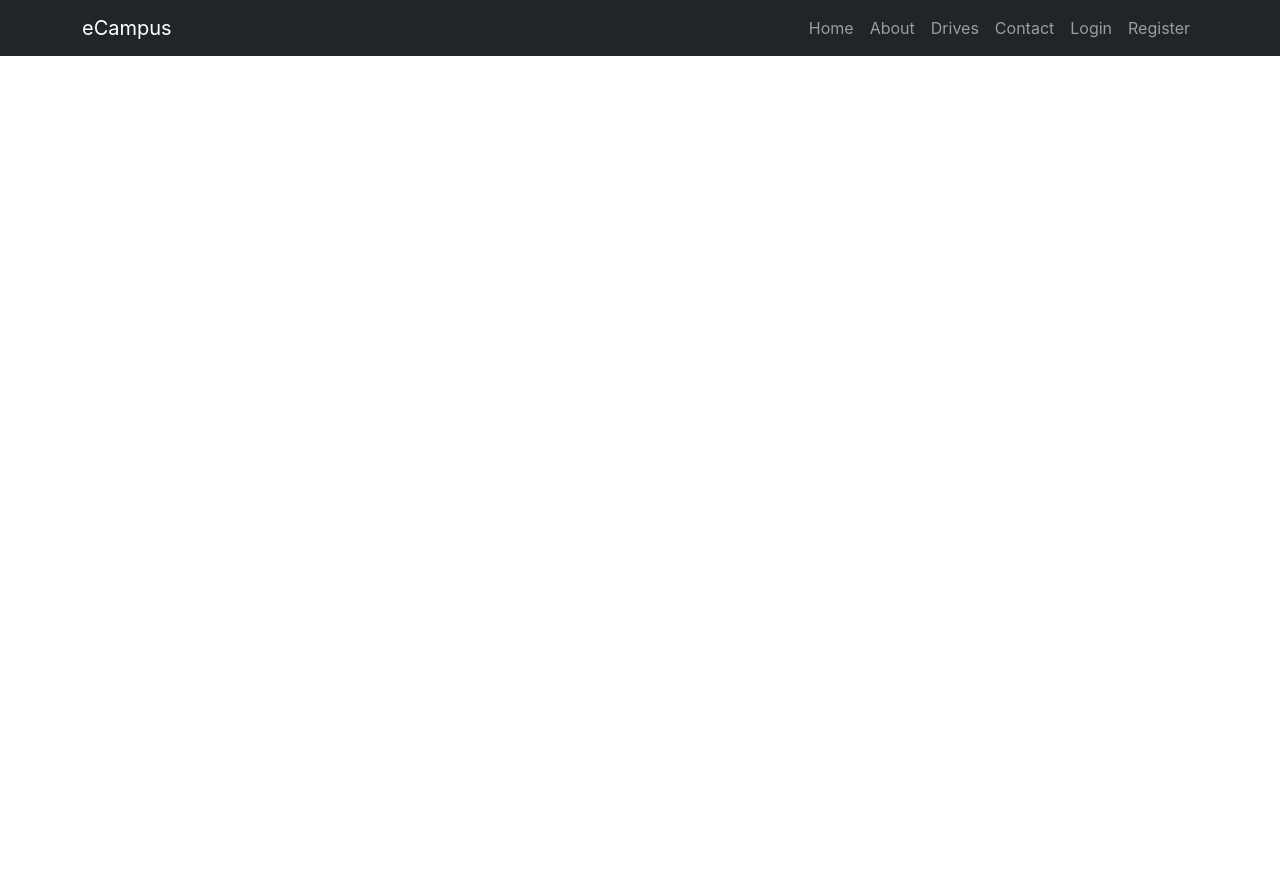
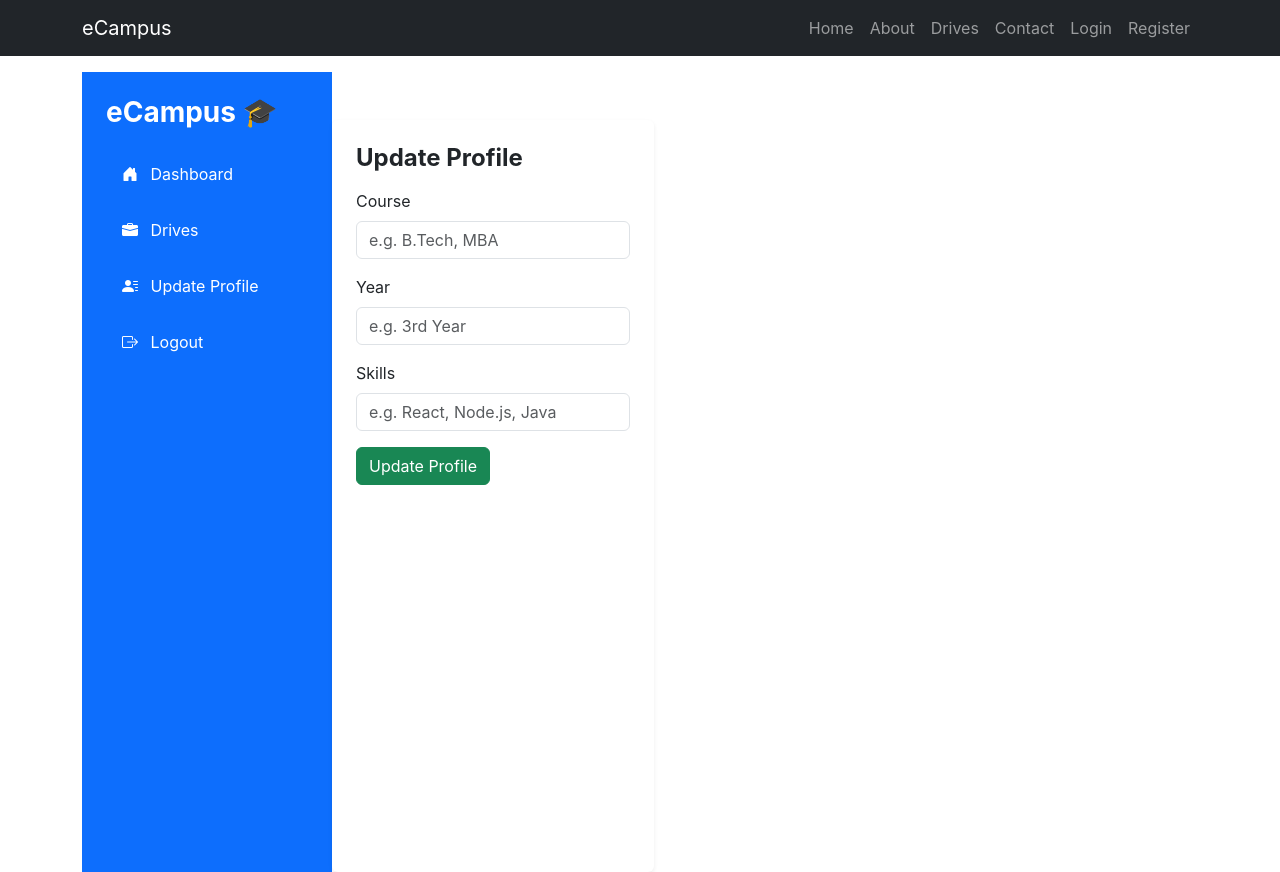
Before and after one commit to Roshan18172/ecampusdrive, a React (Create React App) app: page /upStud in a window 1280 px wide. Before the commit the page ends 800 px from the top, so only its background shows below. Built offline with nearby package versions, Linux system fonts and the light colour scheme; no server answers.

Commit message:
upgrade components
upgrading components by splitting to different

```diff
--- a/src/App.js
+++ b/src/App.js
@@ -10,8 +10,8 @@ import Contact from "./components/pages/Contact";
 import StudentDashboard from "./components/StudComp/StudentDashboard";
 import TeacherDashboard from "./components/TeachComp/TeacherDashboard";
 import StudDrives from "./components/StudComp/StudDrives";
-// import StudentProfile from "./components/StudentProfile";
-// import TeacherProfile, Drives, Login, Register etc.
+import UpdateStudProf from "./components/StudComp/UpdateStudProf";
+
 
 function App() {
 // const user = JSON.parse(localStorage.getItem("user")); // {role: "student"/"teacher"}
@@ -30,6 +30,7 @@ function App() {
           <Route path="/student" element={<StudentDashboard />} />
           <Route path="/teacher" element={<TeacherDashboard />} />
           <Route path="/studdrives" element={<StudDrives />} />
+          <Route path="/upStud" element={<UpdateStudProf />} />
         </Routes>
       </div>
     </Router>
--- a/src/components/StudComp/SsideBar.js
+++ b/src/components/StudComp/SsideBar.js
@@ -22,9 +22,9 @@ const SsideBar = () => {
                     </Link>
                 </li>
                 <li className="nav-item mb-3">
-                    <a href="#profile" className="nav-link text-white">
-                        <i className="bi bi-person-lines-fill me-2"></i> Profile
-                    </a>
+                    <Link to="/upStud" className="nav-link text-white">
+                        <i className="bi bi-person-lines-fill me-2"></i> Update Profile
+                    </Link>
                 </li>
                 <li className="nav-item mt-auto">
                     <a href="#" className="nav-link text-white" onClick={handleLogout}>
--- a/src/components/StudComp/StudentDashboard.js
+++ b/src/components/StudComp/StudentDashboard.js
@@ -2,9 +2,10 @@ import React, { useEffect, useState } from "react";
 import axios from "axios";
 import SsideBar from "./SsideBar";
 import StudProfile from "./StudProfile";
+import UpdateStudProf from "./UpdateStudProf";
 
 const StudentDashboard = () => {
-    const [drives, setDrives] = useState([]);
+
     const [profile, setProfile] = useState({
         course: "",
         year: "",
@@ -27,28 +28,6 @@ const StudentDashboard = () => {
         fetchProfile();
     }, []);
 
-    // ✅ Handle Profile Update
-    const handleChange = (e) => {
-        setProfile({ ...profile, [e.target.name]: e.target.value });
-    };
-
-    const handleUpdate = async (e) => {
-        e.preventDefault();
-        try {
-            const token = localStorage.getItem("token");
-            const res = await axios.put(
-                "http://localhost:5000/api/student/update",
-                profile,
-                {
-                    headers: { "auth-token": token },
-                }
-            );
-            setMessage("Profile updated successfully ✅");
-        } catch (error) {
-            setMessage("Error updating profile ❌");
-        }
-    };
-
 
     return (
         <div className="d-flex vh-100">
@@ -57,31 +36,10 @@ const StudentDashboard = () => {
             {/* Main Content */}
             <div className="flex-grow-1 bg-light p-4">
                 <h2 className="fw-bold">Welcome {profile.name} 👋</h2>
-                <StudProfile handleUpdate={handleUpdate}  />
+                <StudProfile   />
+                {/* Profile Update Section */}
+                {/* <UpdateStudProf /> */}
 
-                {/* Profile Update Section */}
-                <div id="profile" className="card shadow-sm border-0 p-4 mt-5">
-                    <h4 className="fw-bold mb-3">Update Profile</h4>
-                    {message && <div className="alert alert-info">{message}</div>}
-                    <form onSubmit={handleUpdate}>
-                        <div className="mb-3">
-                            <label className="form-label">Course</label>
-                            <input type="text" className="form-control" name="course" value={profile.course} onChange={handleChange}
-                                placeholder="e.g. B.Tech, MBA"/>
-                        </div>
-                        <div className="mb-3">
-                            <label className="form-label">Year</label>
-                            <input type="text" className="form-control" name="year" value={profile.year} onChange={handleChange} placeholder="e.g. 3rd Year"
-                            />
-                        </div>
-                        <div className="mb-3">
-                            <label className="form-label">Skills</label>
-                            <input type="text" className="form-control" name="skills" value={profile.skills} onChange={handleChange} placeholder="e.g. React, Node.js, Java"
-                            />
-                        </div>
-                        <button className="btn btn-success">Update Profile</button>
-                    </form>
-                </div>
             </div>
         </div>
     );
--- /dev/null
+++ b/src/components/StudComp/UpdateStudProf.js
@@ -0,0 +1,74 @@
+import React, { useState, useEffect } from 'react'
+import axios from 'axios';
+import SsideBar from './SsideBar';
+
+const UpdateStudProf = (props) => {
+    const [profile, setProfile] = useState({
+        course: "",
+        year: "",
+        skills: "",
+    });
+    const handleChange = (e) => {
+        setProfile({ ...profile, [e.target.name]: e.target.value });
+    };
+    const [message, setMessage] = useState("");
+    useEffect(() => {
+        const fetchProfile = async () => {
+            try {
+                const token = localStorage.getItem("token"); // assuming JWT stored
+                const res = await axios.get("http://localhost:5000/api/student/profile", {
+                    headers: { "auth-token": token },
+                });
+                setProfile(res.data);
+            } catch (error) {
+                console.error("Error fetching profile:", error);
+            }
+        };
+        fetchProfile();
+    }, []);
+    const handleUpdate = async (e) => {
+        e.preventDefault();
+        try {
+            const token = localStorage.getItem("token");
+            const res = await axios.put(
+                "http://localhost:5000/api/student/profile",
+                profile,
+                {
+                    headers: { "auth-token": token },
+                }
+            );
+            setMessage("Profile updated successfully ✅");
+        } catch (error) {
+            setMessage("Error updating profile ❌");
+        }
+    };
+    return (
+        <div className="d-flex vh-100">
+            <SsideBar />
+            <div id="profile" className="card shadow-sm border-0 p-4 mt-5">
+                <h4 className="fw-bold mb-3">Update Profile</h4>
+                {message && <div className="alert alert-info">{message}</div>}
+                <form onSubmit={handleUpdate}>
+                    <div className="mb-3">
+                        <label className="form-label">Course</label>
+                        <input type="text" className="form-control" name="course" value={profile.course} onChange={handleChange}
+                            placeholder="e.g. B.Tech, MBA" />
+                    </div>
+                    <div className="mb-3">
+                        <label className="form-label">Year</label>
+                        <input type="text" className="form-control" name="year" value={profile.year} onChange={handleChange} placeholder="e.g. 3rd Year"
+                        />
+                    </div>
+                    <div className="mb-3">
+                        <label className="form-label">Skills</label>
+                        <input type="text" className="form-control" name="skills" value={profile.skills} onChange={handleChange} placeholder="e.g. React, Node.js, Java"
+                        />
+                    </div>
+                    <button className="btn btn-success">Update Profile</button>
+                </form>
+            </div>
+        </div>
+    )
+}
+
+export default UpdateStudProf
```
